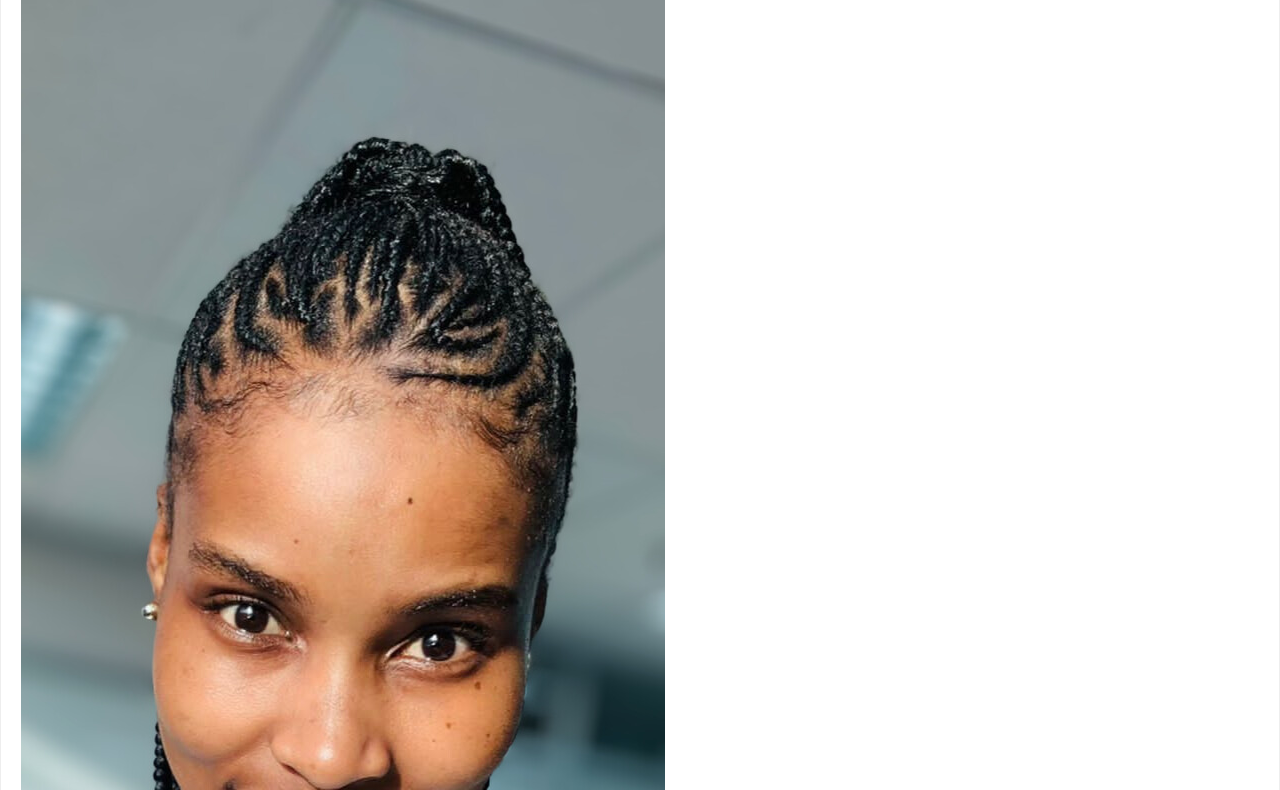
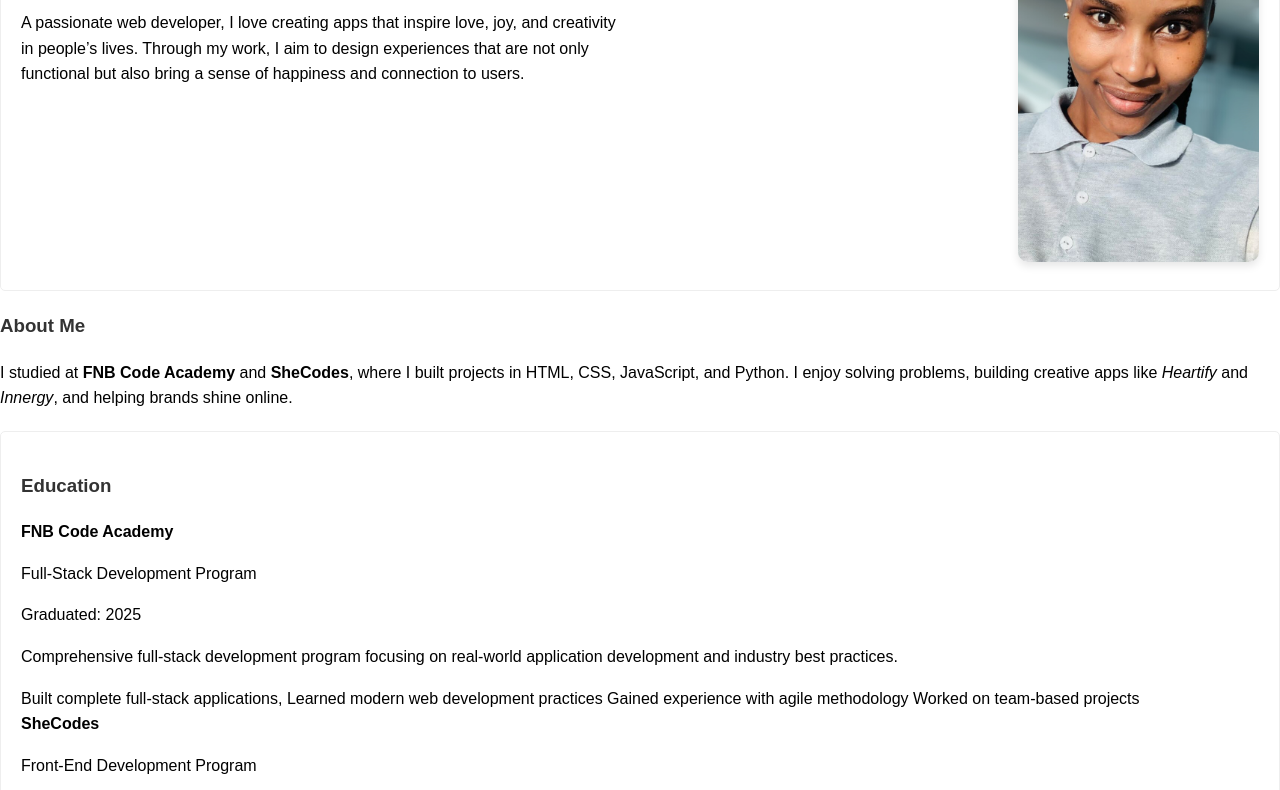
Before and after one commit to nondumiso0327/My-Portolio, a plain HTML site: page index.html in a window 1280 px wide. Shown: the part 276-1066 px from the top of the page. Drawn offline with Linux system fonts and the light colour scheme.

Commit message:
changed the function in js

```diff
--- a/src/script.js
+++ b/src/script.js
@@ -1,3 +1,4 @@
+document.addEventListener("DOMContentLoaded", function() {
   const observer = new IntersectionObserver((entries) => {
     entries.forEach(entry => {
       if (entry.isIntersecting) {
@@ -9,3 +10,4 @@ const observer = new IntersectionObserver((entries) => {
   document.querySelectorAll('.slide-left, .slide-right').forEach(el => {
     observer.observe(el);
   });
+});
--- a/src/style.css
+++ b/src/style.css
@@ -42,14 +42,30 @@ img {
 }
 
 .slide-left {
-  transform: translateX(-100px); /* start left */
+  transform: translateX(-100px);
+  transition-delay: 0s; /* start left */
 }
 
 .slide-right {
-  transform: translateX(100px); /* start right */
+  transform: translateX(100px);
+  transition-delay: 0.2s; /* start right */
 }
 
 .slide-in {
   opacity: 1;
   transform: translateX(0); /* slide to original position */
 }
+.about-text {
+  flex: 1;                       /* text takes up left half */
+}
+
+.about-image {
+  flex: 1;                       /* image takes up right half */
+  text-align: right;             /* optional: align image right */
+}
+.about-image img {
+ width: 40%;
+  height: auto;
+  border-radius: 10px;
+    box-shadow: 0 4px 8px rgba(0,0,0,0.1);
+}
```
Lines whose indentation alone changed are shown as unchanged.
